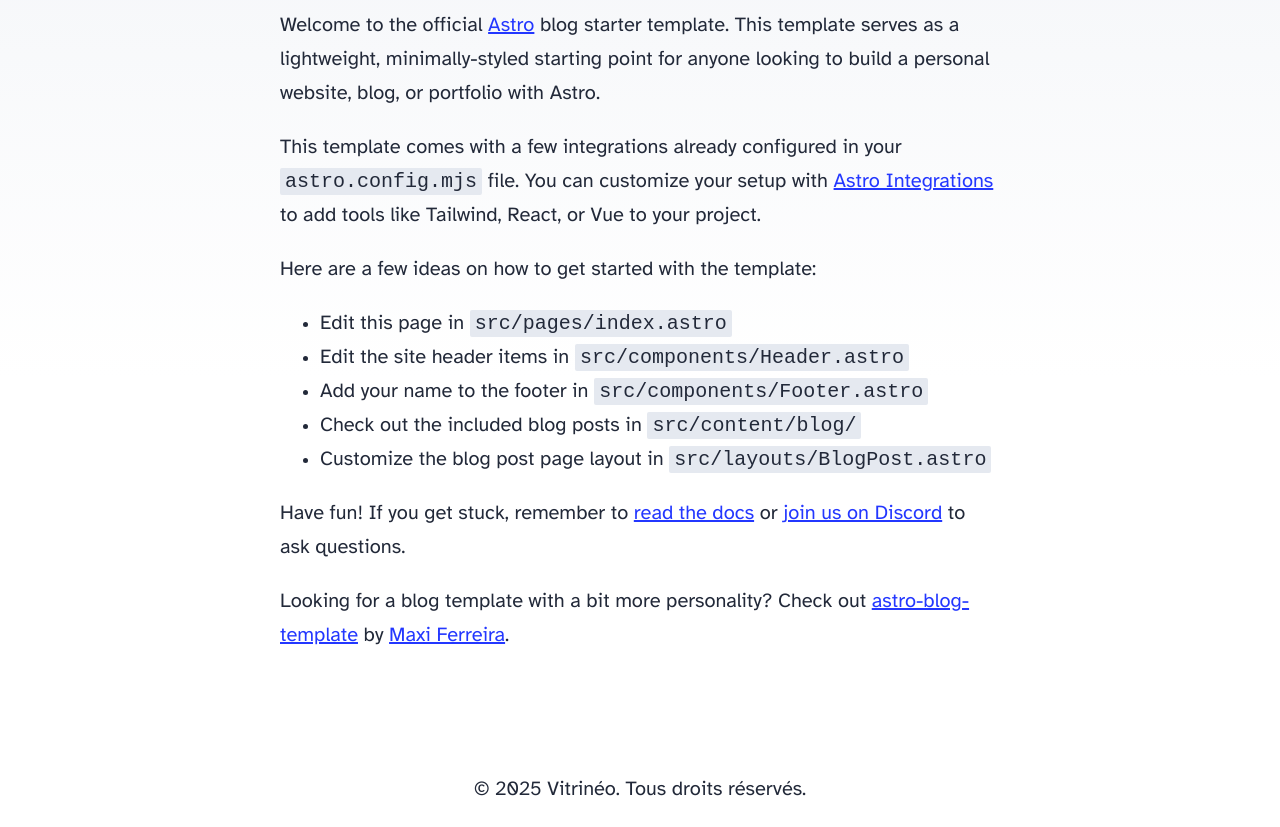
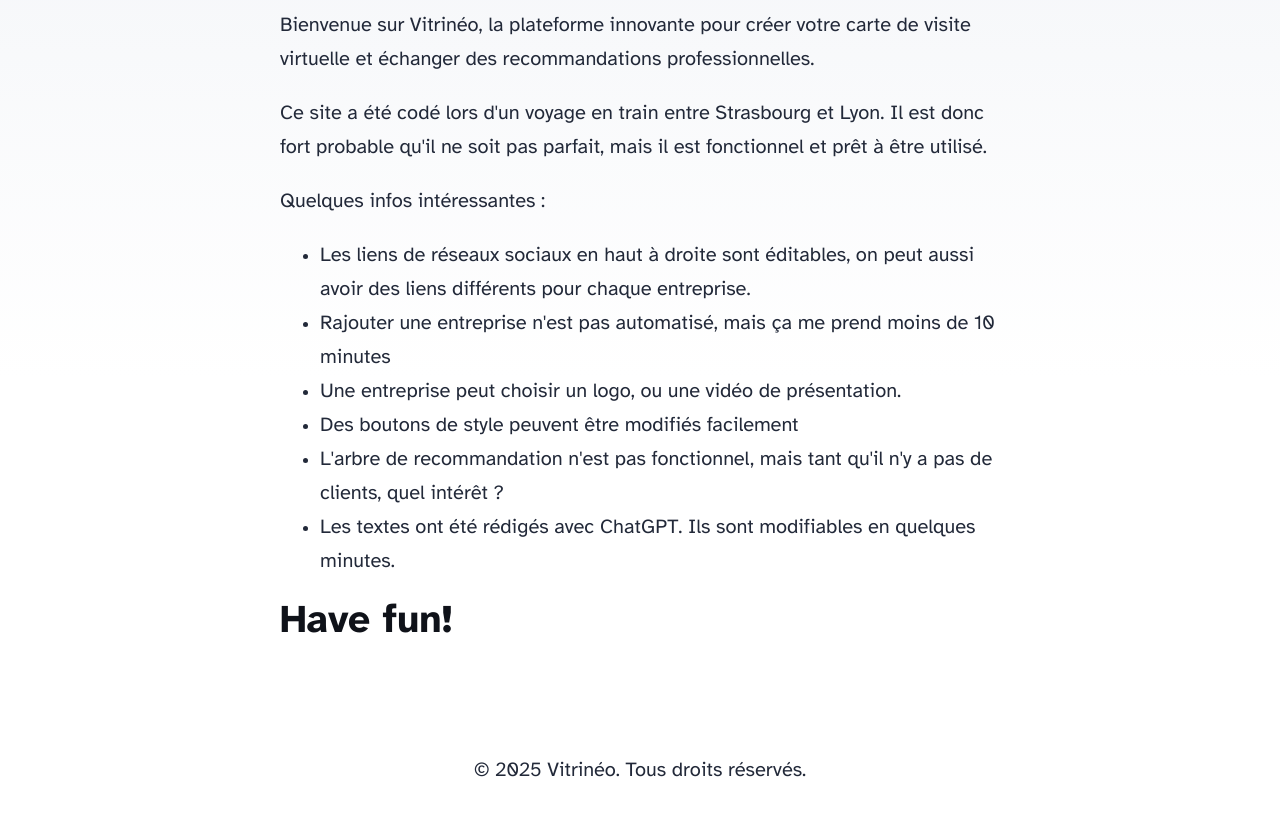
Before and after one commit to edouard-mangel/astro-fiddling, an Astro site: page / in a window 1280 px wide. Shown: the part 222-1049 px from the top of the page. Built offline with nearby package versions, Linux system fonts and the light colour scheme; Astro itself is replaced by a stand-in of ours.

Commit message:
content(landing): hello Luc et Manu

```diff
--- a/src/pages/about.astro
+++ b/src/pages/about.astro
@@ -6,7 +6,6 @@
         title="A propos de nous"
         description="Vitrinéo, la vitrine en ligne de mes partenaires locaux."
         pubDate={new Date('April 13 2025')}
-        heroImage="/blog-placeholder-about.jpg"
 >
     <h2>Bienvenue sur Vitrinéo</h2>
     <p>
@@ -64,7 +63,8 @@
         Faites le choix d’une solution moderne qui dynamise votre présence en ligne et enrichit vos relations
         professionnelles.
     </p>
-    <strong>Inscrivez-vous dès aujourd'hui</strong> pour commencer à créer votre carte de visite virtuelle et profiter des échanges
+    <strong>Inscrivez-vous dès aujourd'hui</strong> pour commencer à créer votre carte de visite virtuelle et profiter
+    des échanges
     de recommandations !
 
     ** Insérer ici un Call to action, pour inviter les utilisateurs à créer leur carte de visite virtuelle.
--- a/src/pages/index.astro
+++ b/src/pages/index.astro
@@ -2,48 +2,39 @@
 import BaseHead from '../components/BaseHead.astro';
 import Header from '../components/Header.astro';
 import Footer from '../components/Footer.astro';
-import { SITE_TITLE, SITE_DESCRIPTION } from '../consts';
+import {SITE_TITLE, SITE_DESCRIPTION} from '../consts';
 ---
 
 <!doctype html>
 <html lang="en">
 <head>
-		<BaseHead title={SITE_TITLE} description={SITE_DESCRIPTION} />
+    <BaseHead title={SITE_TITLE} description={SITE_DESCRIPTION}/>
 </head>
 <body>
-		<Header />
+<Header/>
 <main>
-			<h1>🧑‍🚀 Hello, Astronaut!</h1>
+    <h1>🧑‍🚀 Hello, Luc et Manu !</h1>
     <p>
-				Welcome to the official <a href="https://astro.build/">Astro</a> blog starter template. This
-				template serves as a lightweight, minimally-styled starting point for anyone looking to build
-				a personal website, blog, or portfolio with Astro.
+        Bienvenue sur Vitrinéo, la plateforme innovante pour créer votre carte de visite virtuelle et échanger des
+        recommandations professionnelles.
     </p>
     <p>
-				This template comes with a few integrations already configured in your
-				<code>astro.config.mjs</code> file. You can customize your setup with
-				<a href="https://astro.build/integrations">Astro Integrations</a> to add tools like Tailwind,
-				React, or Vue to your project.
+        Ce site a été codé lors d'un voyage en train entre Strasbourg et Lyon.
+        Il est donc fort probable qu'il ne soit pas parfait, mais il est fonctionnel et prêt à être utilisé.
     </p>
-			<p>Here are a few ideas on how to get started with the template:</p>
+    <p>Quelques infos intéressantes :</p>
     <ul>
-				<li>Edit this page in <code>src/pages/index.astro</code></li>
-				<li>Edit the site header items in <code>src/components/Header.astro</code></li>
-				<li>Add your name to the footer in <code>src/components/Footer.astro</code></li>
-				<li>Check out the included blog posts in <code>src/content/blog/</code></li>
-				<li>Customize the blog post page layout in <code>src/layouts/BlogPost.astro</code></li>
+        <li>Les liens de réseaux sociaux en haut à droite sont éditables, on peut aussi avoir des liens différents pour chaque entreprise. </li>
+        <li>Rajouter une entreprise n'est pas automatisé, mais ça me prend moins de 10 minutes</li>
+        <li>Une entreprise peut choisir un logo, ou une vidéo de présentation.</li>
+        <li>Des boutons de style peuvent être modifiés facilement</li>
+        <li>L'arbre de recommandation n'est pas fonctionnel, mais tant qu'il n'y a pas de clients, quel intérêt ?</li>
+        <li>Les textes ont été rédigés avec ChatGPT. Ils sont modifiables en quelques minutes.</li>
     </ul>
-			<p>
-				Have fun! If you get stuck, remember to
-				<a href="https://docs.astro.build/">read the docs</a>
-				or <a href="https://astro.build/chat">join us on Discord</a> to ask questions.
-			</p>
-			<p>
-				Looking for a blog template with a bit more personality? Check out
-				<a href="https://github.com/Charca/astro-blog-template">astro-blog-template</a>
-				by <a href="https://twitter.com/Charca">Maxi Ferreira</a>.
-			</p>
+    <h3>
+        Have fun!
+    </h3>
 </main>
-		<Footer />
+<Footer/>
 </body>
 </html>
```
Also changed, not shown: public/collectif_ytreza_dev_logo.jpg (added), 1 other file. Lines whose indentation alone changed are shown as unchanged.
